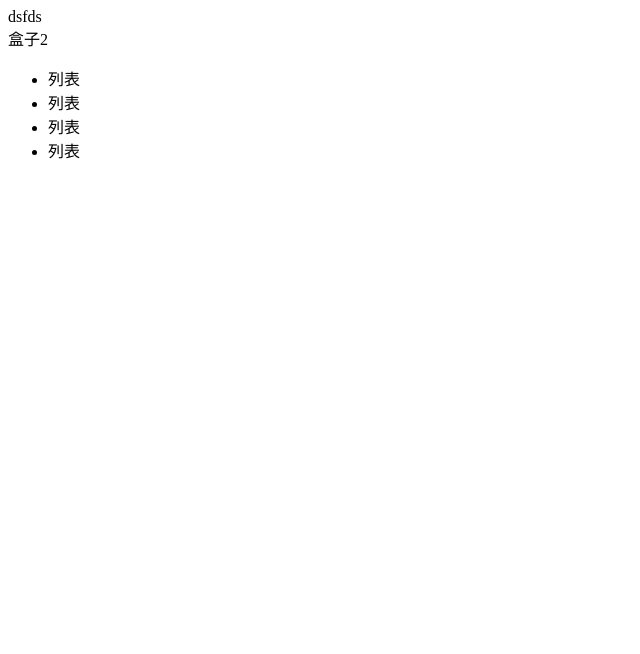
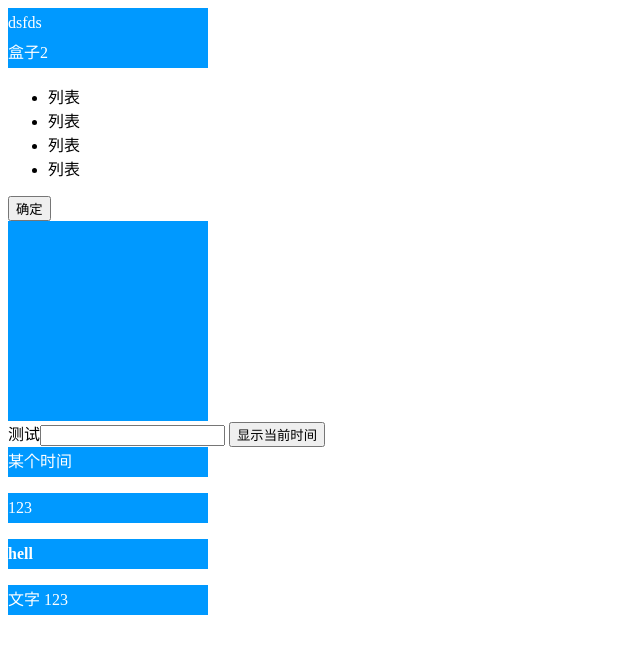
Before and after one commit to black-ng/frontEnd-code, a plain HTML site: page js/js-demo/24-01_jsDom.html in a window 1280 px wide. Shown: the whole page, without its empty margins (0-640 px from the left). Drawn offline with Linux system fonts and the light colour scheme.

Commit message:
dom updata

```diff
--- a/js/js-demo/24-01_jsDom.html
+++ b/js/js-demo/24-01_jsDom.html
@@ -3,9 +3,17 @@
     <head>
     <meta charset="UTF-8">
     <title>dom</title>
+        <style >
+            div,p{
+                width: 200px;
+                height: 30px;
+                line-height: 30px;
+                color: white;
+                background-color: #0099ff;
+            }
+        </style>
     </head>
     <body>
-<div>
     <div id="box1">盒子1</div>
     <div id="box2">盒子2</div>
     <ul>
@@ -14,12 +22,76 @@
         <li>列表</li>
         <li>列表</li>
     </ul>
-</div>
+    <button id="btn">确定</button>
+    <div id="maos" style="width: 200px;height: 200px;background-color: #0099ff;"></div>
+    <label for="demo">测试</label><input type="text" id="demo">
+    <button id="now">显示当前时间</button>
+    <div class="exx">某个时间</div>
+    <p>123</p>
+    <div></div>
+    <p>
+        文字
+    <span>123
+    </span>
+    </p>
+
     <script type="text/javascript">
         let div=document.getElementById('box1')
         div.innerHTML='dsfds'
+        //获取一组标签
         let list=document.getElementsByTagName('li')
         console.log(list)
+        //鼠标事件
+        let i=0,j=0,l=0
+        const btn=document.getElementById('btn')
+        btn.onclick=()=>{alert('hello word')}       //点击
+        const mouse=document.getElementById('maos')
+        mouse.onmouseover=()=>{
+            i+=1
+            console.log('鼠标移动到元素里了*'+i)}
+        mouse.onmouseout=()=>{
+            j+=1
+            console.log('鼠标移出该元素了*'+j)}
+        mouse.onmousemove=()=>{
+            l+=1
+            console.log('仪表再移动*'+l)
+        }
+        mouse.onmousedown=()=>{
+            console.log('鼠标按下')
+        }
+        mouse.onmouseup=()=>{
+            console.log('鼠标抬起')
+        }
+        //焦点的获取和丢失
+        const int=document.querySelector('input')
+        int.onfocus=()=>{console.log('获取了焦点')}
+        int.onblur=()=>{console.log('失去了焦点')}
+        //实例点击事件
+        const btnnow=document.getElementById('now')
+        const now=document.querySelectorAll('div')
+        console.log(now)
+        btnnow.onclick=()=>{
+            now[3].innerHTML=getDater()
+        }
+        function getDater() {
+            let now = new Date()
+            let year=now.getFullYear()
+            let month = now.getMonth()+1
+            month=month<10?'0'+month:month
+            let days=now.getDate()
+            days=days<10?'0'+days:days
+            let h = now.getHours()
+            h = h<10?'0'+h:h
+            let m = now.getMinutes()
+            m = m<10?'0'+m:m
+            let s = now.getSeconds()
+            s = s<10?'0'+s:s
+            return year+'-'+month+'-'+days+' '+h+':'+m+':'+s
+        }
+        // innertex和innerhtml的区别
+        const innerdiv=document.querySelectorAll('div')
+        innerdiv[4].innerHTML='<strong>hell<strong>'  //如果换成text会显示字符串，只显示文本    html用的最多，原样输出（包括标签）
+
     </script>
     </body>
 </html>
```
Also changed, not shown: js/videosLog.md (+1 -0 lines). Lines whose indentation alone changed are shown as unchanged.
